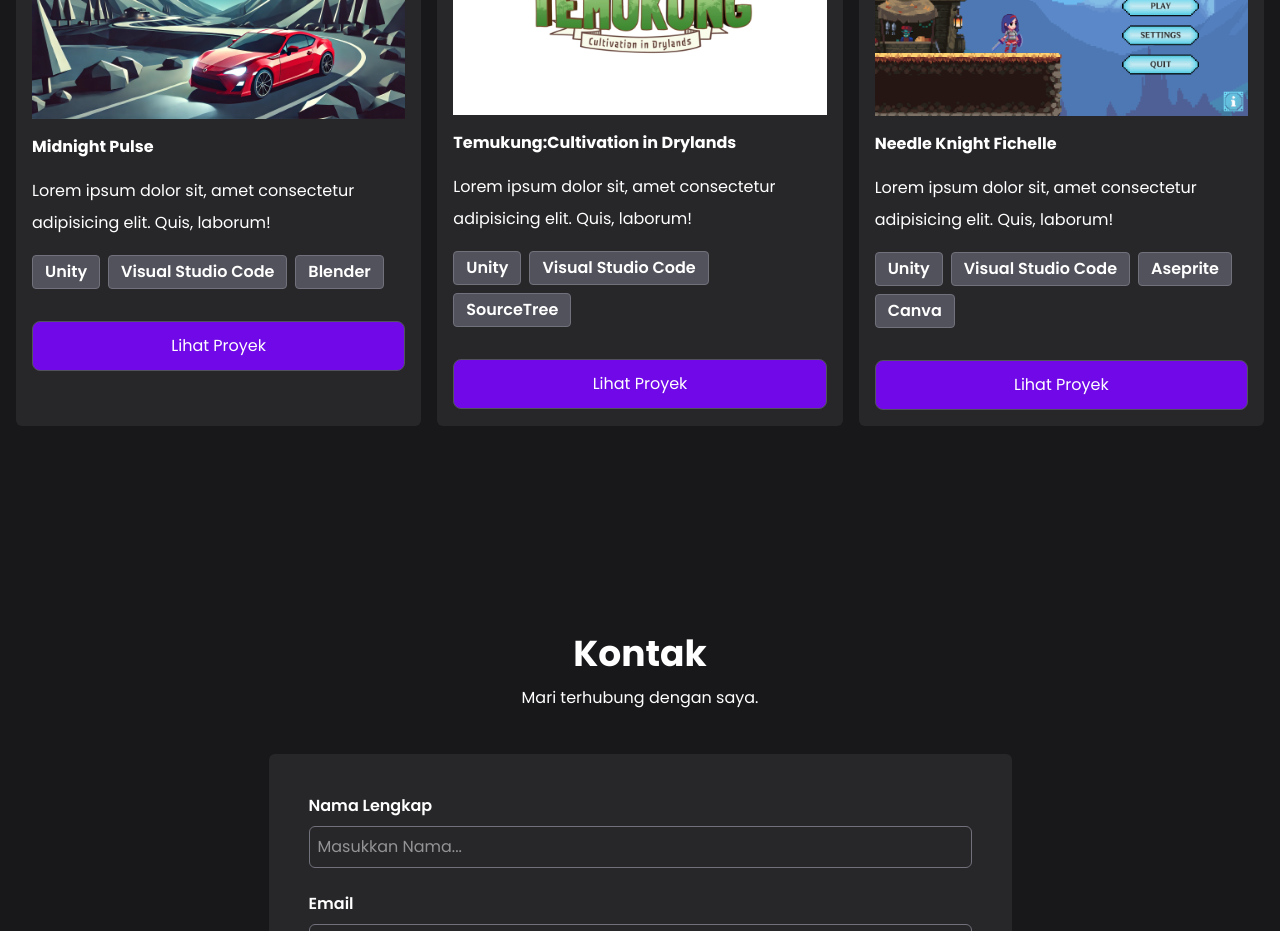
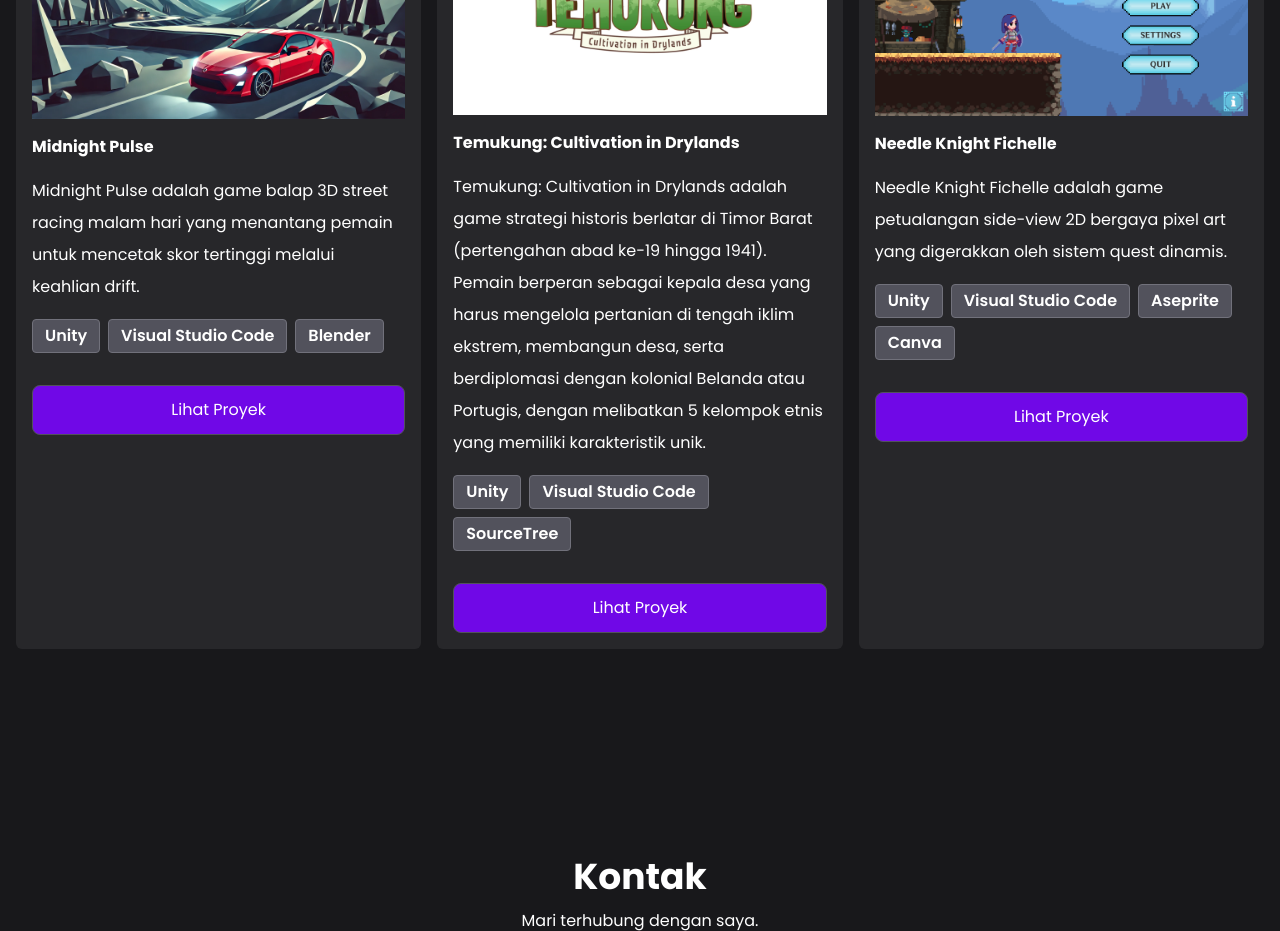
Before and after one commit to Fichelle-App/portofolio, a React (Vite) app: page / in a window 1280 px wide. Shown: the part 2180-3111 px from the top of the page. Built offline with nearby package versions, Linux system fonts and the light colour scheme.

Commit message:
update desc proyek

```diff
--- a/src/data.js
+++ b/src/data.js
@@ -110,7 +110,7 @@ export const listProyek = [
     id: 1,
     gambar: Proyek1,
     nama: "Midnight Pulse",
-    desk: "Lorem ipsum dolor sit, amet consectetur adipisicing elit. Quis, laborum!",
+    desk: "Midnight Pulse adalah game balap 3D street racing malam hari yang menantang pemain untuk mencetak skor tertinggi melalui keahlian drift.",
     tools: ["Unity", "Visual Studio Code", "Blender"],
     dad: "200",
     link: "https://drive.google.com/drive/folders/1a1tzAaHmWU2-5I9eKrljNcymq4jt6C0N?usp=sharing",
@@ -118,8 +118,8 @@ export const listProyek = [
   {
     id: 2,
     gambar: Proyek2,
-    nama: "Temukung:Cultivation in Drylands",
-    desk: "Lorem ipsum dolor sit, amet consectetur adipisicing elit. Quis, laborum!",
+    nama: "Temukung: Cultivation in Drylands",
+    desk: "Temukung: Cultivation in Drylands adalah game strategi historis berlatar di Timor Barat (pertengahan abad ke-19 hingga 1941). Pemain berperan sebagai kepala desa yang harus mengelola pertanian di tengah iklim ekstrem, membangun desa, serta berdiplomasi dengan kolonial Belanda atau Portugis, dengan melibatkan 5 kelompok etnis yang memiliki karakteristik unik.",
     tools: ["Unity", "Visual Studio Code", "SourceTree"],
     dad: "300",
     link: "https://store.steampowered.com/app/2892820/TemukungCultivation_in_Drylands/",
@@ -128,7 +128,7 @@ export const listProyek = [
     id: 3,
     gambar: Proyek3,
     nama: "Needle Knight Fichelle",
-    desk: "Lorem ipsum dolor sit, amet consectetur adipisicing elit. Quis, laborum!",
+    desk: "Needle Knight Fichelle adalah game petualangan side-view 2D bergaya pixel art yang digerakkan oleh sistem quest dinamis.",
     tools: ["Unity", "Visual Studio Code", "Aseprite", "Canva"],
     dad: "400",
     link: "https://drive.google.com/drive/folders/1GCjHSUPqbDsSuKxr_4E4nJkvxpsgMP30?usp=sharing",
```
